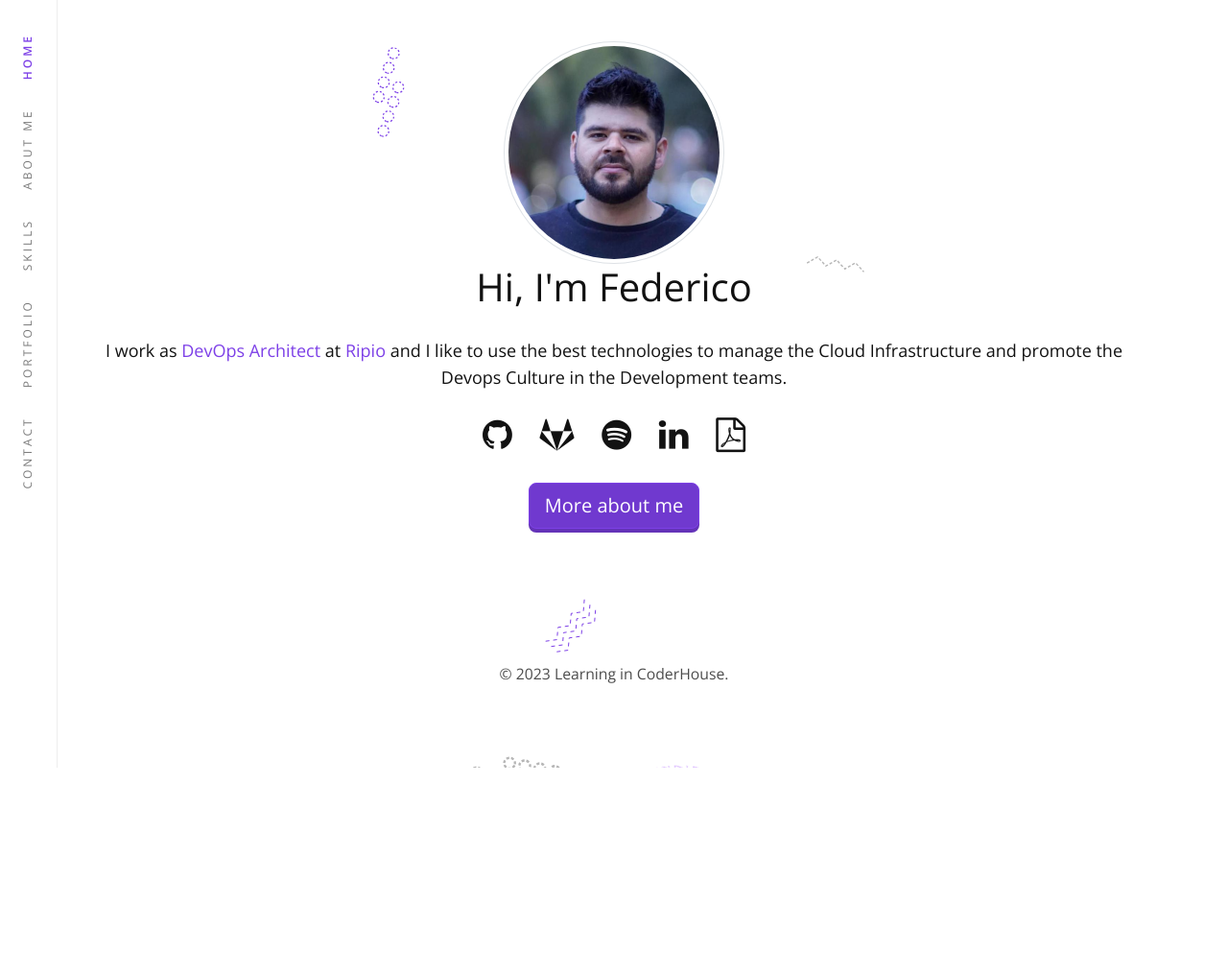
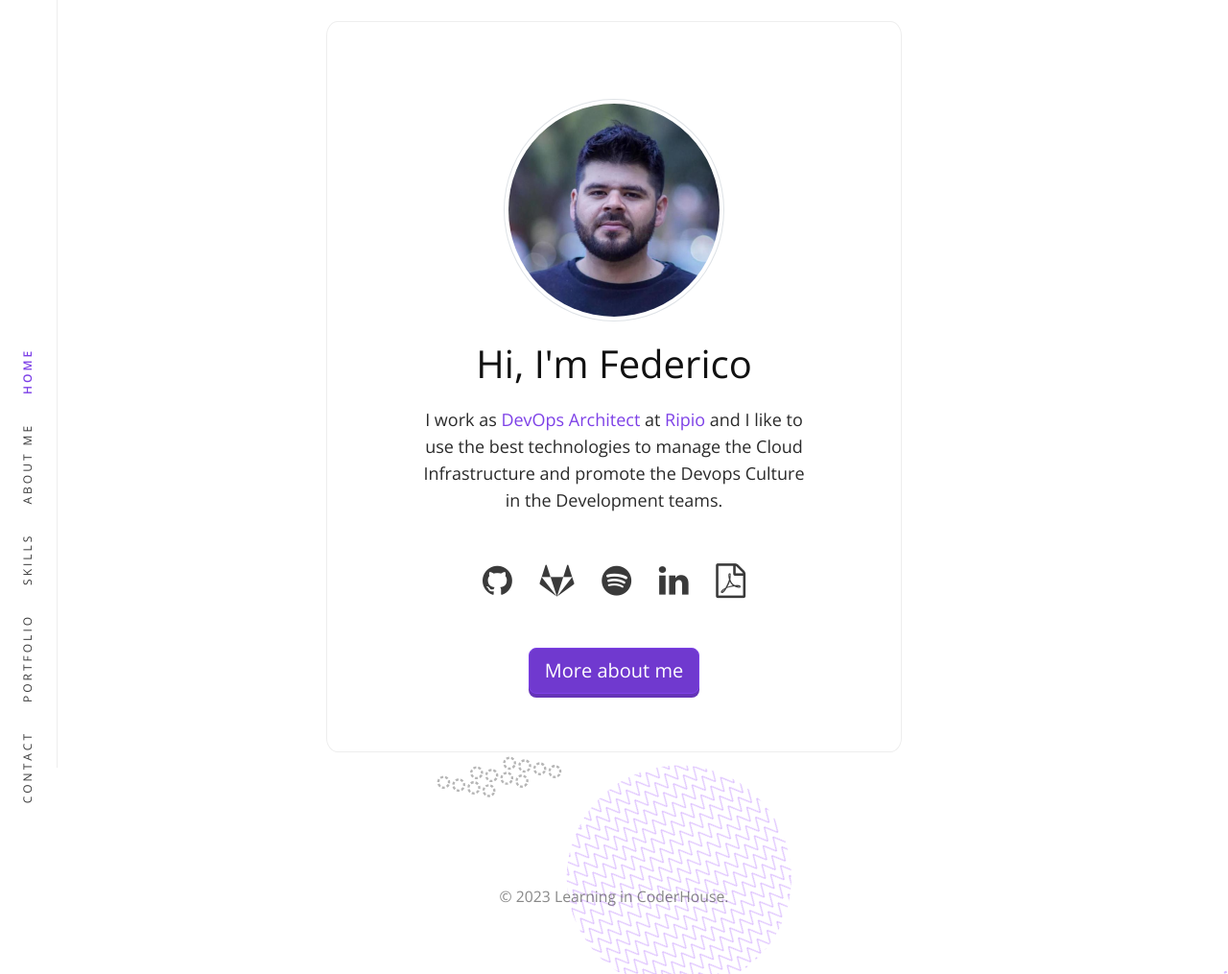
Before and after one commit to fede-r1c0/fede-r1c0.github.io, a website: page index.html in a window 1280 px wide. Shown: the whole page at 96% size. Before the commit the page ends 800 px from the top, so only its background shows below. Drawn offline with nearby package versions, Linux system fonts and the light colour scheme.

Commit message:
refactor: navbar to sidebar

```diff
--- a/index.html
+++ b/index.html
@@ -55,10 +55,10 @@
   <!-- Header -->
   <header>
     <!-- Menu -->
-    <div class="menu">
-      <aside class="sidebar">
-        <nav class="nav">
-            <ul class="nav-ul">
+      <aside class="container sidebar">
+        <div class="container menu"></div>
+        <nav class="container nav">
+            <ul class="container">
               <li><a href="#" class="active" aria-current="page">Home</a></li>
               <li><a href="./about.html" aria-current="page">About me</a></li>
               <li><a href="./skills.html" aria-current="page">Skills</a></li>
@@ -67,15 +67,15 @@
             </ul>
         </nav>
       </aside>
-    </div>
     <!-- Menu end -->
   </header>
   <!-- Header end -->
   <!-- Main content -->
   <main>
-    <div class="presentation">
+    <div class="container presentation d-flex">
       <!-- Presentation -->
-      <div class="container">
+      <div class="container profile__card" >
+        <div class="profile__presentation">
           <img src="assets/images/profile.png" alt="Profile Picture" class="img-thumbnail rounded-circle">
           <h1>Hi, I'm Federico</h1>
           <p class="font-weight-regular">I work as <span class="work">DevOps Architect</span> at <a
@@ -83,6 +83,7 @@
             technologies to manage the Cloud Infrastructure and promote the Devops Culture in the Development
             teams.</p>
           <!-- Social media -->
+        </div>
         <div class="social">
           <a href="https://github.com/fede-r1c0" target="_blank" class="github"><i class="fa fa-github fa-2x"
               aria-hidden="true"></i></a>
@@ -95,17 +96,19 @@
           <a href="assets/pdf/resume.pdf" target="_blank" class="pdf"><i class="fa fa-file-pdf-o fa-2x"
               aria-hidden="true"></i></a>
         </div>
-        <a class="contact btn btn-default btn-lg" href="./about.html">More about me</a>
+        <div class="btn btn-default btn-lg">
+          <a href="./about.html">More about me</a>
+        </div>
       </div>
     </div>
   </main>
   <!-- Main content end -->
 
   <!-- Footer -->
-  <footer class="mt-5 pt-5 pb-5 footer">
+  <footer class="container mt-5 pt-5 pb-5 footer">
     <div class="b-example-divider"></div>
     <div class="col copyright">
-      <p class="text-center"><small class="text-body-secondary text-black-30">© 2023 Learning in CoderHouse.</small></p>
+      <p class="text-center"><small class="text-body-tertiary text-black-30">© 2023 Learning in CoderHouse.</small></p>
     </div>
   </footer>
   <!-- Footer end -->
--- a/scss/components/_navbar.scss
+++ b/scss/components/_navbar.scss
@@ -1,4 +1,5 @@
-.menu {
+header {
+  background-color: $white-color;
   position: fixed;
   top: 0;
   left: 0;
@@ -7,22 +8,29 @@
 .sidebar {
   width: 60px;
   height: 100vh;
-  padding: 20px 5px;
+  padding: 5px;
   transition: all .5s ease;
-  justify-content: center;
-  align-items: center;
   border-right: 1px solid $gray-color;
 }
 
+.menu{
+  height: 49px;
+  padding: 5px;
+}
+
 .nav{
+  align-items: center;
   ul {
     display: flex;
+    margin: 0;
+    padding: 0;
     position: fixed;
-    text-align: center;
     flex-direction: row-reverse;
     list-style: none;
     transform: rotate(-90deg) translateX(-100%);
     transform-origin: left top;
+    justify-content: center;
+
   }
 
   li {
--- a/scss/style.scss
+++ b/scss/style.scss
@@ -21,7 +21,7 @@ $body-color: #111;
 @import "../scss/base/fonts";
 @import "../scss/base/colors";
 @import "../scss/base/base";
-@import "../scss/components/body";
+@import "../scss/components/presentation";
 @import "../scss/components/navbar";
 @import "../scss/components/social";
 @import "../scss/components/buttons";
```
Also changed, not shown: css/style.css, 1 other file. Lines whose indentation alone changed are shown as unchanged.
